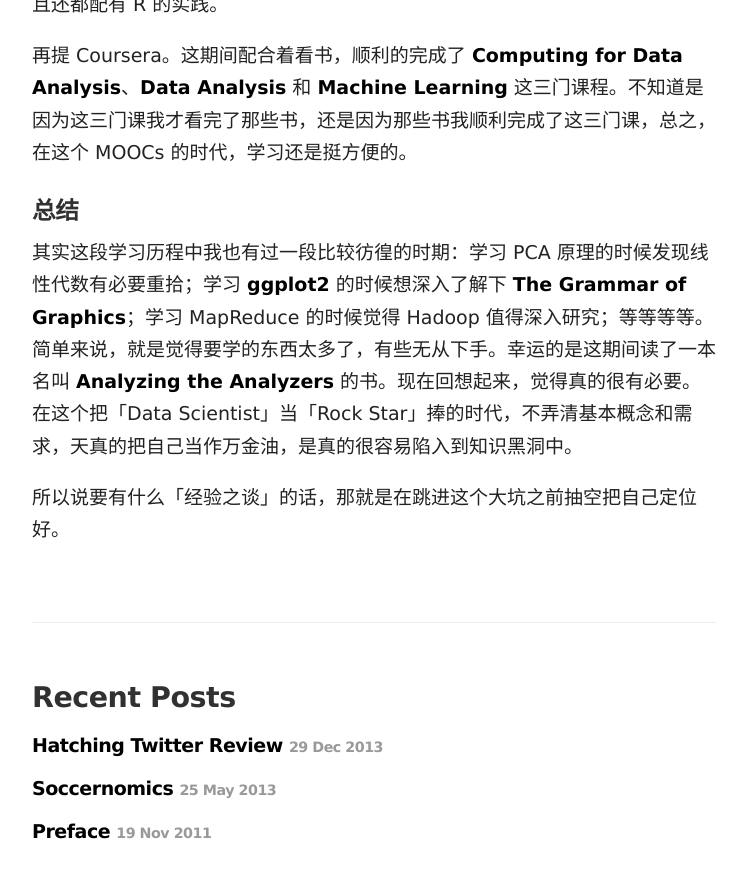
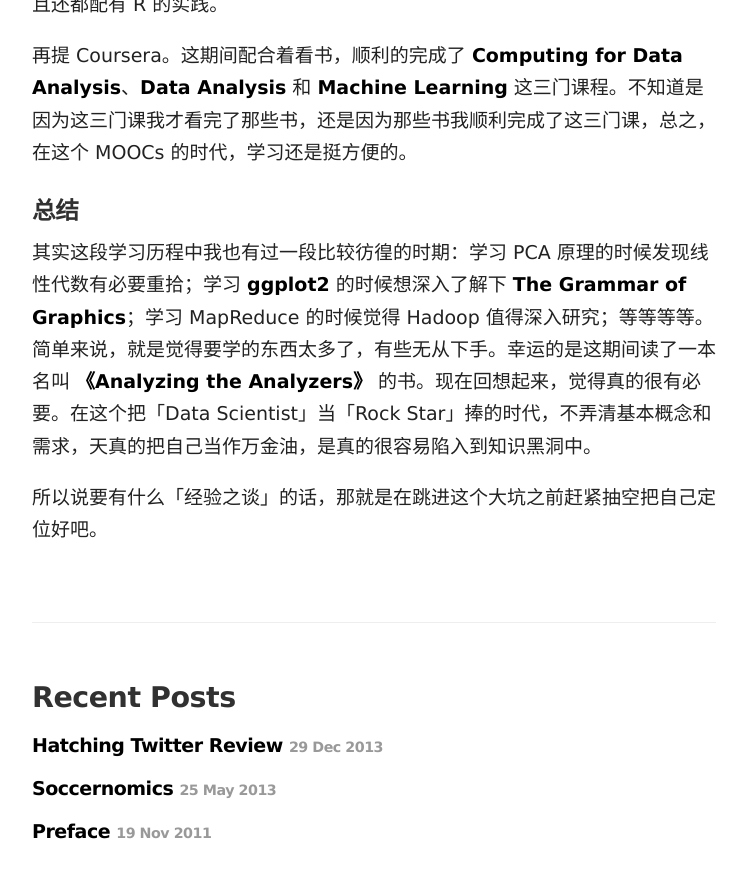
Before and after one commit to lee0741/lee0741.github.com, a Jekyll site: the page built from _posts/2014-01-10-my-half-year-experience-with-data-analysis.md, in a window 1280 px wide and 900 px high, scrolled down 1882 px. Shown: the top 878 px of the window, without its empty margins (266-1012 px from the left). Built offline with Jekyll 4.4.1, drawn with Linux system fonts in a browser that asks for light colours; some web fonts are replaced.

Commit message:
update a post

```diff
--- a/_posts/2014-01-10-my-half-year-experience-with-data-analysis.md
+++ b/_posts/2014-01-10-my-half-year-experience-with-data-analysis.md
@@ -18,6 +18,6 @@
 再提 Coursera。这期间配合着看书，顺利的完成了 [Computing for Data Analysis](https://www.coursera.org/course/compdata)、[Data Analysis](https://www.coursera.org/course/dataanalysis) 和 [Machine Learning](https://www.coursera.org/course/ml) 这三门课程。不知道是因为这三门课我才看完了那些书，还是因为那些书我顺利完成了这三门课，总之，在这个 MOOCs 的时代，学习还是挺方便的。
 
 ### 总结
-其实这段学习历程中我也有过一段比较彷徨的时期：学习 PCA 原理的时候发现线性代数有必要重拾；学习 [ggplot2](http://ggplot2.org/) 的时候想深入了解下 [The Grammar of Graphics](http://book.douban.com/subject/10123863/)；学习 MapReduce 的时候觉得 Hadoop 值得深入研究；等等等等。简单来说，就是觉得要学的东西太多了，有些无从下手。幸运的是这期间读了一本名叫 [Analyzing the Analyzers](http://book.douban.com/subject/24807541/) 的书。现在回想起来，觉得真的很有必要。在这个把「Data Scientist」当「Rock Star」捧的时代，不弄清基本概念和需求，天真的把自己当作万金油，是真的很容易陷入到知识黑洞中。
+其实这段学习历程中我也有过一段比较彷徨的时期：学习 PCA 原理的时候发现线性代数有必要重拾；学习 [ggplot2](http://ggplot2.org/) 的时候想深入了解下 [The Grammar of Graphics](http://book.douban.com/subject/10123863/)；学习 MapReduce 的时候觉得 Hadoop 值得深入研究；等等等等。简单来说，就是觉得要学的东西太多了，有些无从下手。幸运的是这期间读了一本名叫 [《Analyzing the Analyzers》](http://book.douban.com/subject/24807541/) 的书。现在回想起来，觉得真的很有必要。在这个把「Data Scientist」当「Rock Star」捧的时代，不弄清基本概念和需求，天真的把自己当作万金油，是真的很容易陷入到知识黑洞中。
 
-所以说要有什么「经验之谈」的话，那就是在跳进这个大坑之前抽空把自己定位好。
+所以说要有什么「经验之谈」的话，那就是在跳进这个大坑之前赶紧抽空把自己定位好吧。
```
